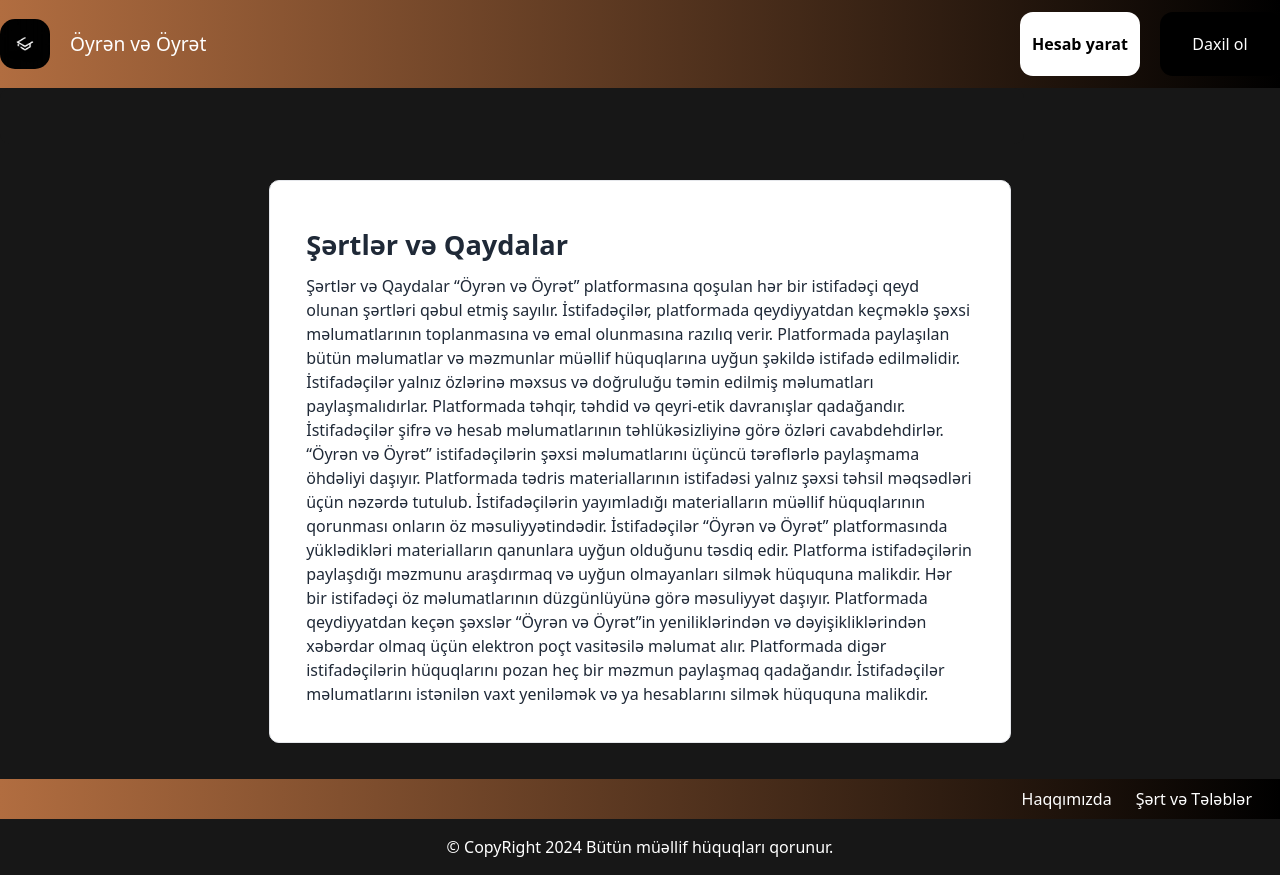
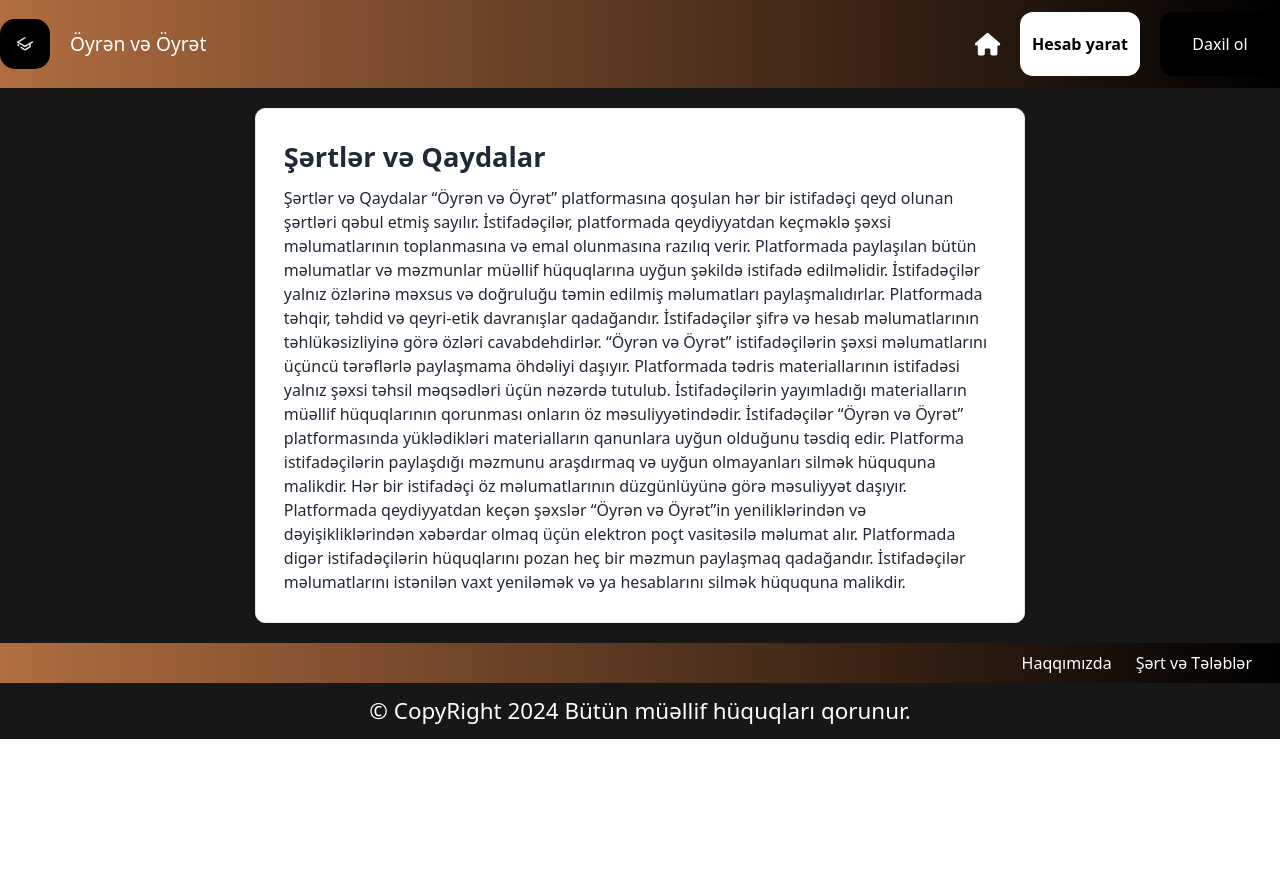
Before and after one commit to Nihat774/Oyren-ve-Oyret, a React (Vite) app: page /sertler in a window 1280 px wide. After the commit the page ends 800 px from the top, so only its background shows below. Built offline with nearby package versions, Linux system fonts and the light colour scheme.

Commit message:
icon added

```diff
--- a/package.json
+++ b/package.json
@@ -11,6 +11,11 @@
     "server": "npx json-server --watch data.json --port 2030"
   },
   "dependencies": {
+    "@fortawesome/fontawesome-free": "^6.6.0",
+    "@fortawesome/fontawesome-svg-core": "^6.6.0",
+    "@fortawesome/free-solid-svg-icons": "^6.6.0",
+    "@fortawesome/react-fontawesome": "^0.2.2",
+    "font-awesome": "^4.7.0",
     "formik": "^2.4.6",
     "react": "^18.3.1",
     "react-dom": "^18.3.1",
--- a/src/Components/Layout/Header/index.tsx
+++ b/src/Components/Layout/Header/index.tsx
@@ -1,3 +1,5 @@
+import { faHouse } from "@fortawesome/free-solid-svg-icons";
+import { FontAwesomeIcon } from "@fortawesome/react-fontawesome";
 import { Link, useLocation, useNavigate } from "react-router-dom";
 
 function Header() {
@@ -5,7 +7,13 @@ function Header() {
   let loc = useNavigate();
   return (
     <>
-      <div className={`${(pathname != '/')?"bg-gradient-custom backdrop-blur-lg bg-slate-400/80":"bg-neutral-900"} sticky z-50 top-0 `}>
+      <div
+        className={`${
+          pathname != "/"
+            ? "bg-gradient-custom backdrop-blur-lg bg-slate-400/80"
+            : "bg-neutral-900"
+        } sticky z-50 top-0 `}
+      >
         <div className="container mx-auto flex justify-between  py-3 ">
           <div className="center-flex gap-5">
             <img
@@ -18,13 +26,16 @@ function Header() {
             </Link>
           </div>
 
-          <div className="flex gap-5">
+
+
+          <div className="flex gap-5 items-center">
+          <FontAwesomeIcon icon={faHouse} className="text-white text-[1.4rem] cursor-pointer" onClick={()=>loc('/')} />
             <button
               className={`${
-               ( (pathname == "/register") ||
-                (pathname == "/" )||
-                ( pathname == "/about" )||
-               ( pathname == "/sertler"))
+                pathname == "/register" ||
+                pathname == "/" ||
+                pathname == "/about" ||
+                pathname == "/sertler"
                   ? "hidden md:flex"
                   : "flex"
               } hover:bg-black hover:text-white  h-[50px] items-center justify-center md:h-[8vh] w-[120px] rounded-[13px] font-semibold bg-white text-black`}
--- a/src/pages/About/index.tsx
+++ b/src/pages/About/index.tsx
@@ -2,9 +2,9 @@ function AboutPage() {
   return (
     <>
       <div className="bg-neutral-900">
-        <div className="container mx-auto  center-flex flex-col h-fit w-[60vw] py-5">
+        <div className="md:container md:mx-auto  center-flex flex-col h-fit w-full md:w-[60vw] py-5">
           <section className="border  w-[90%] h-[90%] bg-white p-9 rounded-[10px]">
-            <p className="font-bold text-[1.7rem] py-2">Haqqımızda</p>
+            <p className="font-bold text-[1.7rem] pb-3">Haqqımızda</p>
             “Öyrən və Öyrət” platforması təhsil sahəsində innovativ bir yanaşma
             ilə fərqlənən, biliklərin paylaşıldığı və yeniliklərin öyrənildiyi
             bir mərkəzdir. Burada hər yaş qrupundan olan istifadəçilər üçün
--- a/src/pages/HomePage/index.tsx
+++ b/src/pages/HomePage/index.tsx
@@ -7,7 +7,7 @@ function HomePage() {
   useEffect(() => {
     fetch(url)
       .then((response) => response.json())
-      .then((data) =>setData(data));
+      .then((data) => setData(data));
   });
   return (
     <>
@@ -15,6 +15,9 @@ function HomePage() {
         <div className="container mx-auto">
           <div className="py-7 ">
             <p className="text-white p-3 text-[1.4rem]">Hamısı</p>
+            <div>
+
+            </div>
             <div className="flex justify-center gap-5 py-7">
               <button className="cursor-pointer lg:p-3 p-2 rounded-[15px] bg-white text-black w-[36vw] lg:w-[15vw]">
                 Bloglar
@@ -24,11 +27,10 @@ function HomePage() {
               </button>
             </div>
             <section className="grid lg:grid-cols-3 md:grid-cols-2 grid-cols-1 ">
-              {
-             data?data.map(({id, image, blog, author, likes, reads }) => {
+              {data.map(({ id, image, blog, author, likes, reads }) => {
                 return (
                   <React.Fragment key={id}>
-                  <div  className="rounded-[20px] text-white p-5 cursor-pointer hover:scale-105 duration-500">
+                    <div className="rounded-[20px] text-white p-5 cursor-pointer hover:scale-105 duration-500">
                       <div className=" h-[30vh] ">
                         <img
                           className="w-full h-full object-cover rounded-t-[20px]"
@@ -37,7 +39,7 @@ function HomePage() {
                         />
                       </div>
 
-                    <div className=" bg-white text-black flex justify-between p-3 rounded-b-[20px]" >
+                      <div className=" bg-white text-black flex justify-between p-3 rounded-b-[20px]">
                         <div className="flex gap-3 items-center p-2">
                           <div className="flex flex-col justify-center">
                             <img
@@ -47,21 +49,33 @@ function HomePage() {
                             />
                           </div>
                           <div className="flex flex-col gap-1">
-                          <p className="text-[1rem] font-semibold lg:text-[1.6rem]">{author}</p>
-                          <p className="text-stone-600 tetx-[1.4rem]">{blog}</p>
+                            <p className="text-[1rem] font-semibold lg:text-[1.6rem]">
+                              {author}
+                            </p>
+                            <p className="text-stone-600 tetx-[1.4rem]">
+                              {blog}
+                            </p>
                           </div>
                         </div>
                         <div className="flex flex-col justify-center items-center gap-2 ">
-                        <div className="text-[1rem] flex gap-2">Oxundu : <p className="py-1 rounded-[10px] w-[50px] bg-stone-400 text-center">{reads}</p></div>
-                        <div className="text-[1rem] flex gap-2">Bəyənildi : <p className="py-1 rounded-[10px] w-[50px] bg-stone-400 text-center">{likes}</p></div>
+                          <div className="text-[1rem] flex gap-2">
+                            Oxundu :{" "}
+                            <p className="py-1 rounded-[10px] w-[50px] bg-stone-400 text-center">
+                              {reads}
+                            </p>
+                          </div>
+                          <div className="text-[1rem] flex gap-2">
+                            Bəyənildi :{" "}
+                            <p className="py-1 rounded-[10px] w-[50px] bg-stone-400 text-center">
+                              {likes}
+                            </p>
+                          </div>
                         </div>
                       </div>
                     </div>
                   </React.Fragment>
                 );
-            }):"salam"
-              }
-
+              })}
             </section>
           </div>
         </div>
--- a/src/pages/Regular/index.tsx
+++ b/src/pages/Regular/index.tsx
@@ -1,17 +1,11 @@
 function RegularPage() {
   return (
     <>
-      <section className="h-fit bg-neutral-900 w-[80vw] rounded-[10px] center-flex">
-        <div className="w-[80%] p-7 text-white ">
-
-        </div>
-      </section>
-
 
       <div className="bg-neutral-900">
-        <div className="container mx-auto  center-flex flex-col h-fit w-[70vw] p-9">
-          <section className="border  w-[90%] h-[90%] bg-white p-9 rounded-[10px]">
-            <p className="font-bold text-[1.7rem] py-2">Şərtlər və Qaydalar</p>
+        <div className="md:container md:mx-auto  center-flex flex-col h-fit w-full md:w-[70vw] p-5">
+          <section className="border  w-[90%] h-[90%] bg-white p-7 rounded-[10px]">
+            <p className="font-bold text-[1.7rem] pb-2">Şərtlər və Qaydalar</p>
             Şərtlər və Qaydalar “Öyrən və Öyrət” platformasına qoşulan hər bir
           istifadəçi qeyd olunan şərtləri qəbul etmiş sayılır. İstifadəçilər,
           platformada qeydiyyatdan keçməklə şəxsi məlumatlarının toplanmasına və
--- a/src/ui/CopyRight/index.tsx
+++ b/src/ui/CopyRight/index.tsx
@@ -2,7 +2,7 @@
 function CopyRight() {
   return (
     <>
-      <div className="h-[7vh] center-flex text-white">
+      <div className="h-[7vh] center-flex text-white md:text-[1.4rem] text-[.8rem]">
         &copy; CopyRight 2024 Bütün müəllif hüquqları qorunur.
       </div>
     </>
```
Also changed, not shown: 1 other file (tests, documents, lock files or other folders). Lines whose indentation alone changed are shown as unchanged.
